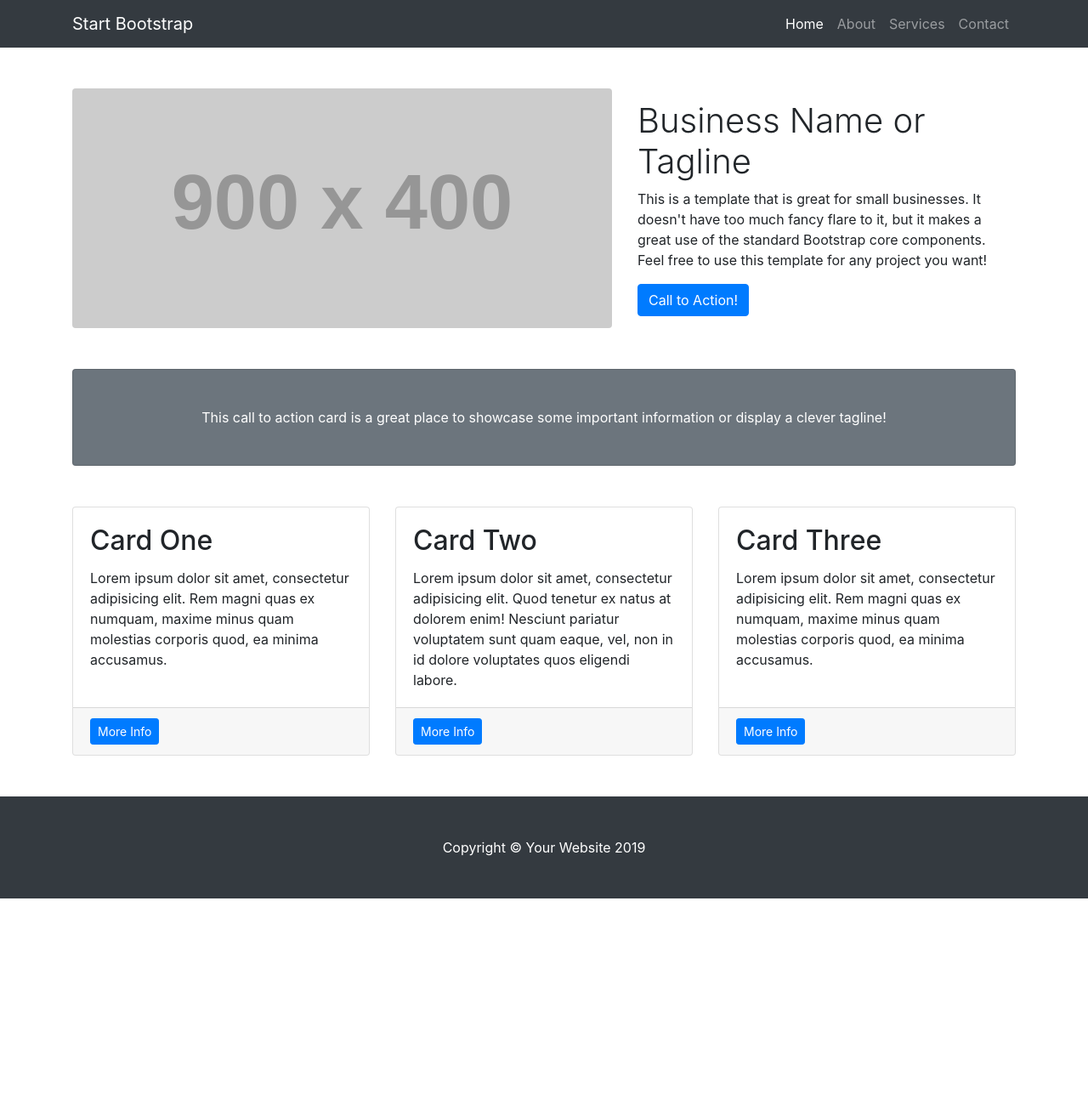
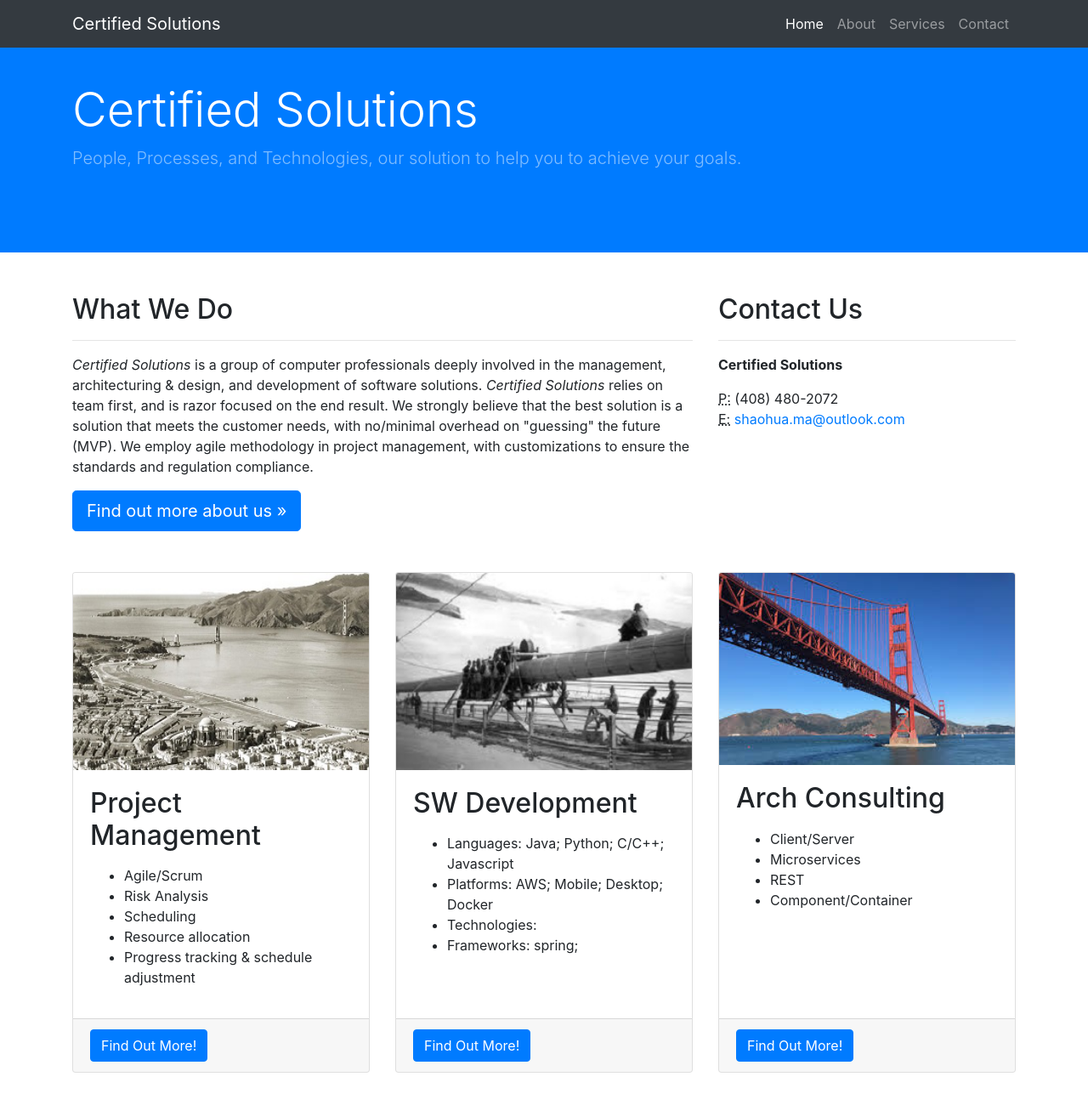
Before and after one commit to northlaker/northlaker.github.io, a website: page index.html in a window 1280 px wide. Shown: the top 1300 px of the page at 85% size. Before the commit the page ends 1057 px from the top, so only its background shows below. Drawn offline with Linux system fonts and the light colour scheme; placeholder pictures from the web are drawn by us.

Commit message:
with new layout.

```diff
--- a/index.html
+++ b/index.html
@@ -8,13 +8,13 @@
   <meta name="description" content="">
   <meta name="author" content="">
 
-  <title>Small Business - Start Bootstrap Template</title>
+  <title>Home - Certified Solutions</title>
 
   <!-- Bootstrap core CSS -->
   <link href="vendor/bootstrap/css/bootstrap.min.css" rel="stylesheet">
 
   <!-- Custom styles for this template -->
-  <link href="css/small-business.css" rel="stylesheet">
+  <link href="css/business-frontpage.css" rel="stylesheet">
 
 </head>
 
@@ -23,8 +23,9 @@
   <!-- Navigation -->
   <nav class="navbar navbar-expand-lg navbar-dark bg-dark fixed-top">
     <div class="container">
-      <a class="navbar-brand" href="#">Start Bootstrap</a>
-      <button class="navbar-toggler" type="button" data-toggle="collapse" data-target="#navbarResponsive" aria-controls="navbarResponsive" aria-expanded="false" aria-label="Toggle navigation">
+      <a class="navbar-brand" href="#">Certified Solutions</a>
+      <button class="navbar-toggler" type="button" data-toggle="collapse" data-target="#navbarResponsive"
+        aria-controls="navbarResponsive" aria-expanded="false" aria-label="Toggle navigation">
         <span class="navbar-toggler-icon"></span>
       </button>
       <div class="collapse navbar-collapse" id="navbarResponsive">
@@ -48,70 +49,112 @@
     </div>
   </nav>
 
+  <!-- Header -->
+  <header class="bg-primary py-5 mb-5">
+    <div class="container h-100">
+      <div class="row h-100 align-items-center">
+        <div class="col-lg-12">
+          <h1 class="display-4 text-white mt-5 mb-2">Certified Solutions</h1>
+          <p class="lead mb-5 text-white-50">People, Processes, and Technologies, our solution to help you to achieve
+            your goals.</p>
+        </div>
+      </div>
+    </div>
+  </header>
+
   <!-- Page Content -->
   <div class="container">
 
-    <!-- Heading Row -->
-    <div class="row align-items-center my-5">
-      <div class="col-lg-7">
-        <img class="img-fluid rounded mb-4 mb-lg-0" src="http://placehold.it/900x400" alt="">
+    <div class="row">
+      <div class="col-md-8 mb-5">
+        <h2>What We Do</h2>
+        <hr>
+        <p><i>Certified Solutions</i> is a group of computer professionals deeply involved in the
+          management, architecturing & design, and development of software solutions.
+          <i>Certified Solutions</i> relies on team first, and is razor focused on the end result.
+          We strongly believe that the best solution is a solution that meets the customer needs,
+          with no/minimal overhead on "guessing" the future (MVP). We employ agile methodology in
+          project management, with customizations to ensure the standards and regulation compliance.
+        </p>
+        <a class="btn btn-primary btn-lg" href="#">Find out more about us &raquo;</a>
       </div>
-      <!-- /.col-lg-8 -->
-      <div class="col-lg-5">
-        <h1 class="font-weight-light">Business Name or Tagline</h1>
-        <p>This is a template that is great for small businesses. It doesn't have too much fancy flare to it, but it makes a great use of the standard Bootstrap core components. Feel free to use this template for any project you want!</p>
-        <a class="btn btn-primary" href="#">Call to Action!</a>
+      <div class="col-md-4 mb-5">
+        <h2>Contact Us</h2>
+        <hr>
+        <address>
+          <strong>Certified Solutions</strong>
+          <br>
+        </address>
+        <address>
+          <abbr title="Phone">P:</abbr>
+          (408) 480-2072
+          <br>
+          <abbr title="Email">E:</abbr>
+          <a href="mailto:#">shaohua.ma@outlook.com</a>
+        </address>
       </div>
-      <!-- /.col-md-4 -->
     </div>
     <!-- /.row -->
 
-    <!-- Call to Action Well -->
-    <div class="card text-white bg-secondary my-5 py-4 text-center">
-      <div class="card-body">
-        <p class="text-white m-0">This call to action card is a great place to showcase some important information or display a clever tagline!</p>
-      </div>
-    </div>
-
-    <!-- Content Row -->
     <div class="row">
       <div class="col-md-4 mb-5">
         <div class="card h-100">
+          <img class="card-img-top" src="images/pm.jpg" alt="">
           <div class="card-body">
-            <h2 class="card-title">Card One</h2>
-            <p class="card-text">Lorem ipsum dolor sit amet, consectetur adipisicing elit. Rem magni quas ex numquam, maxime minus quam molestias corporis quod, ea minima accusamus.</p>
+            <h2 class="card-title">Project Management</h2>
+            <p class="card-text">
+              <ul>
+                <li>Agile/Scrum</li>
+                <li>Risk Analysis</li>
+                <li>Scheduling</li>
+                <li>Resource allocation</li>
+                <li>Progress tracking & schedule adjustment</li>
+              </ul>
+            </p>
           </div>
           <div class="card-footer">
-            <a href="#" class="btn btn-primary btn-sm">More Info</a>
+            <a href="#" class="btn btn-primary">Find Out More!</a>
           </div>
         </div>
       </div>
-      <!-- /.col-md-4 -->
       <div class="col-md-4 mb-5">
         <div class="card h-100">
+          <img class="card-img-top" src="images/dev.jpg" alt="">
           <div class="card-body">
-            <h2 class="card-title">Card Two</h2>
-            <p class="card-text">Lorem ipsum dolor sit amet, consectetur adipisicing elit. Quod tenetur ex natus at dolorem enim! Nesciunt pariatur voluptatem sunt quam eaque, vel, non in id dolore voluptates quos eligendi labore.</p>
+            <h2 class="card-title">SW Development</h2>
+            <p class="card-text">
+              <ul>
+                <li>Languages: Java; Python; C/C++; Javascript</li>
+                <li>Platforms: AWS; Mobile; Desktop; Docker</li>
+                <li>Technologies: </li>
+                <li>Frameworks: spring; </li>
+              </ul>
+            </p>
           </div>
           <div class="card-footer">
-            <a href="#" class="btn btn-primary btn-sm">More Info</a>
+            <a href="#" class="btn btn-primary">Find Out More!</a>
           </div>
         </div>
       </div>
-      <!-- /.col-md-4 -->
       <div class="col-md-4 mb-5">
         <div class="card h-100">
+          <img class="card-img-top" src="images/arch.jpg" alt="">
           <div class="card-body">
-            <h2 class="card-title">Card Three</h2>
-            <p class="card-text">Lorem ipsum dolor sit amet, consectetur adipisicing elit. Rem magni quas ex numquam, maxime minus quam molestias corporis quod, ea minima accusamus.</p>
+            <h2 class="card-title">Arch Consulting</h2>
+            <p class="card-text">
+              <ul>
+                <li>Client/Server</li>
+                <li>Microservices</li>
+                <li>REST</li>
+                <li>Component/Container</li>
+              </ul>
+            </p>
           </div>
           <div class="card-footer">
-            <a href="#" class="btn btn-primary btn-sm">More Info</a>
+            <a href="#" class="btn btn-primary">Find Out More!</a>
           </div>
         </div>
       </div>
-      <!-- /.col-md-4 -->
-
     </div>
     <!-- /.row -->
 
```
